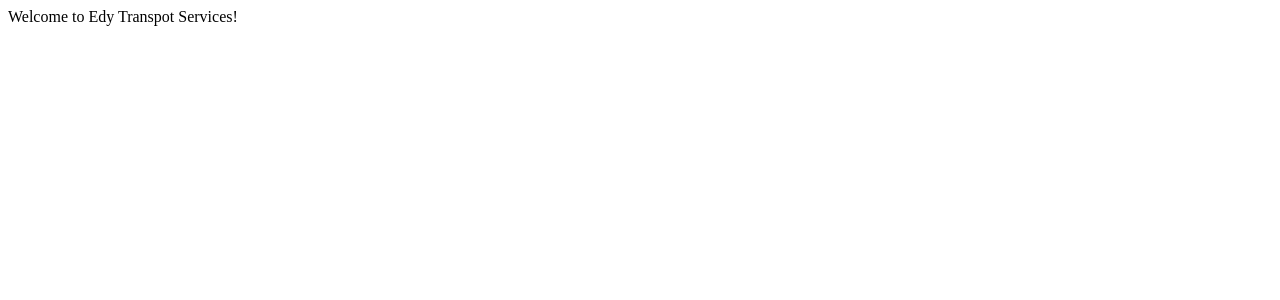
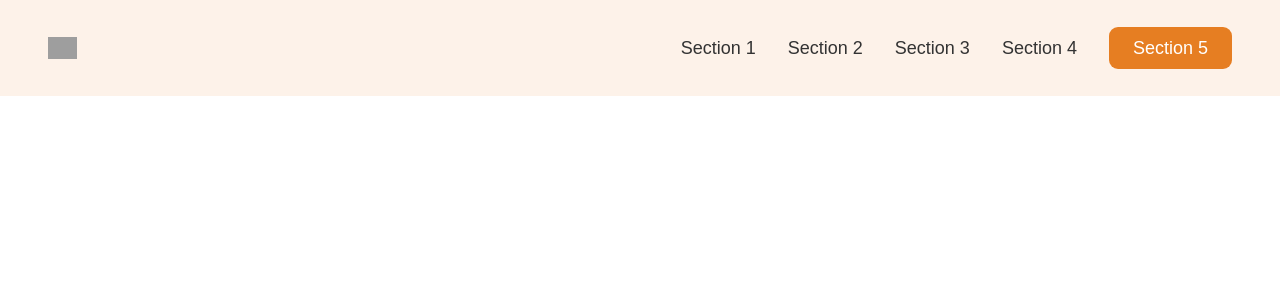
Before and after one commit to dredysteam/ETS_Project, an Angular app: page / in a window 1280 px wide. Shown: the top 300 px of the page. Built offline with nearby package versions, Linux system fonts and the light colour scheme; grey boxes are pictures that could not be loaded.

Commit message:
Header created

```diff
--- a/src/app/app.component.html
+++ b/src/app/app.component.html
@@ -1,4 +1,4 @@
 <div>
-  Welcome to Edy Transpot Services!
+  <app-header></app-header>
   <router-outlet></router-outlet>
 </div>
--- /dev/null
+++ b/src/app/components/header/header.component.css
@@ -0,0 +1,49 @@
+.header {
+  display: flex;
+  justify-content: space-between;
+  align-items: center;
+  background-color: #fdf2e9;
+  /* beacuse we wnt to ne sticky header */
+  height: 9.6rem;
+  padding: 0 4.8rem;
+}
+
+.logo {
+  height: 2.2rem;
+}
+
+.main-nav-list {
+  display: flex;
+  list-style: none;
+  gap: 3.2rem;
+  align-items: center;
+}
+
+.main-nav-link:link,
+.main-nav-link:visited {
+  text-decoration: none;
+  color: #333;
+  font-weight: 500;
+  font-size: 1.8rem;
+  transition: all 0.3s;
+
+  display: inline-block;
+}
+
+.main-nav-link:hover,
+.main-nav-link:active {
+  color: #cf711f;
+}
+
+.main-nav-link.nav-cta:link,
+.main-nav-link.nav-cta:visited {
+  padding: 1.2rem 2.4rem;
+  border-radius: 9px;
+  color: #fff;
+  background-color: #e67e22;
+}
+
+.main-nav-link.nav-cta:hover,
+.main-nav-link.nav-cta:active {
+  color: #cf711f;
+}
--- /dev/null
+++ b/src/app/components/header/header.component.html
@@ -0,0 +1,16 @@
+<header class="header">
+  <img
+    class="logo"
+    alt="The Furious logo"
+    src="../../../assets/omnifood-logo.png"
+  />
+  <nav class="main-nav">
+    <ul class="main-nav-list">
+      <li><a class="main-nav-link" href="#">Section 1</a></li>
+      <li><a class="main-nav-link" href="#">Section 2</a></li>
+      <li><a class="main-nav-link" href="#">Section 3</a></li>
+      <li><a class="main-nav-link" href="#">Section 4</a></li>
+      <li><a class="main-nav-link nav-cta" href="#">Section 5</a></li>
+    </ul>
+  </nav>
+</header>
--- /dev/null
+++ b/src/app/components/header/header.component.ts
@@ -0,0 +1,15 @@
+import { Component, OnInit } from '@angular/core';
+
+@Component({
+  selector: 'app-header',
+  templateUrl: './header.component.html',
+  styleUrls: ['./header.component.css']
+})
+export class HeaderComponent implements OnInit {
+
+  constructor() { }
+
+  ngOnInit(): void {
+  }
+
+}
--- a/src/index.html
+++ b/src/index.html
@@ -1,11 +1,12 @@
-<!doctype html>
+<!DOCTYPE html>
 <html lang="en">
   <head>
-  <meta charset="utf-8">
+    <meta charset="utf-8" />
     <title>ETSProject</title>
-  <base href="/">
-  <meta name="viewport" content="width=device-width, initial-scale=1">
-  <link rel="icon" type="image/x-icon" href="favicon.ico">
+    <base href="/" />
+    <meta name="viewport" content="width=device-width, initial-scale=1" />
+    <link rel="icon" type="image/x-icon" href="favicon.ico" />
+    <!-- <link rel="stylesheet" href="styles.css" /> -->
   </head>
   <body>
     <app-root></app-root>
--- a/src/styles.css
+++ b/src/styles.css
@@ -1 +1,17 @@
 /* You can add global styles to this file, and also import other style files */
+* {
+  padding: 0;
+  margin: 0;
+  box-sizing: border-box;
+}
+
+html {
+  font-size: 62.5%;
+}
+
+body {
+  font-family: "Rubik", sans-serif;
+  line-height: 1;
+  font-weight: 800;
+  color: #555;
+}
```
Also changed, not shown: src/app/app.module.ts (+6 -1 lines), 1 other file (tests, documents, lock files or other folders). Lines whose indentation alone changed are shown as unchanged.
